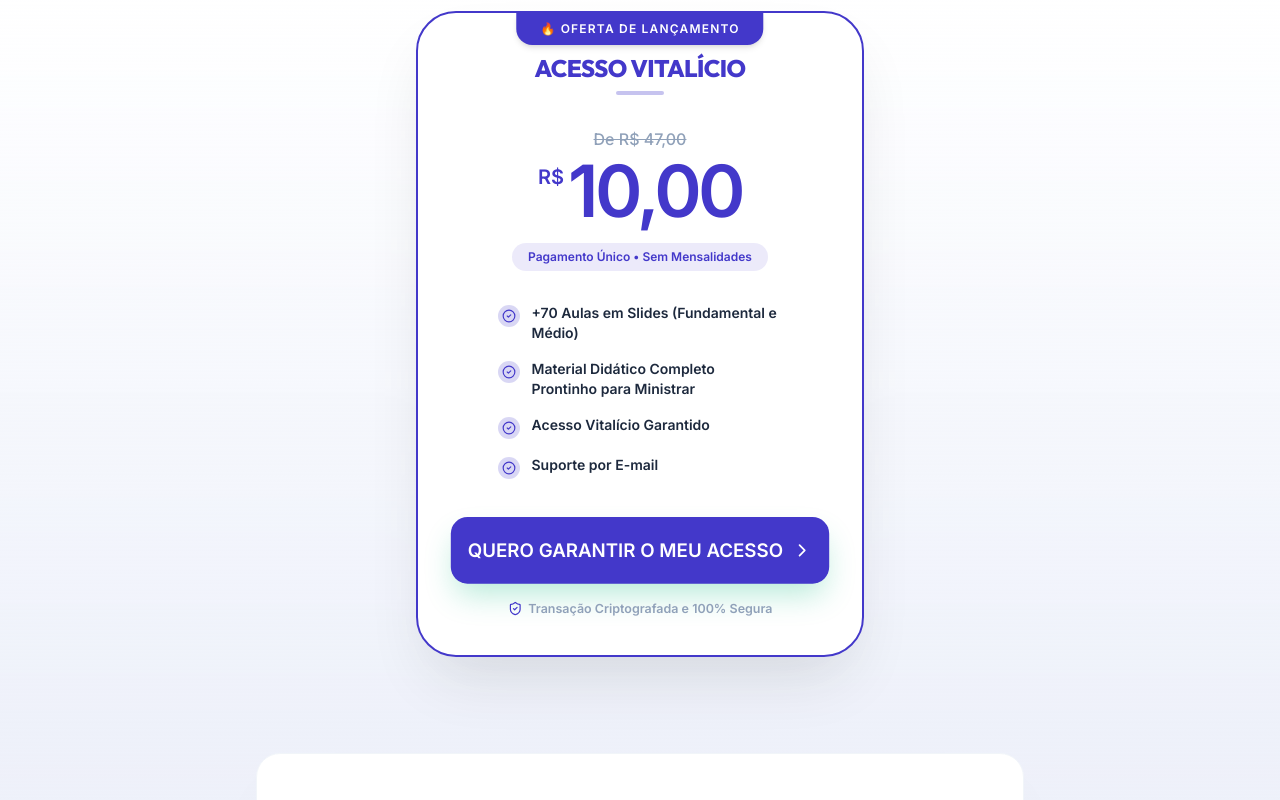
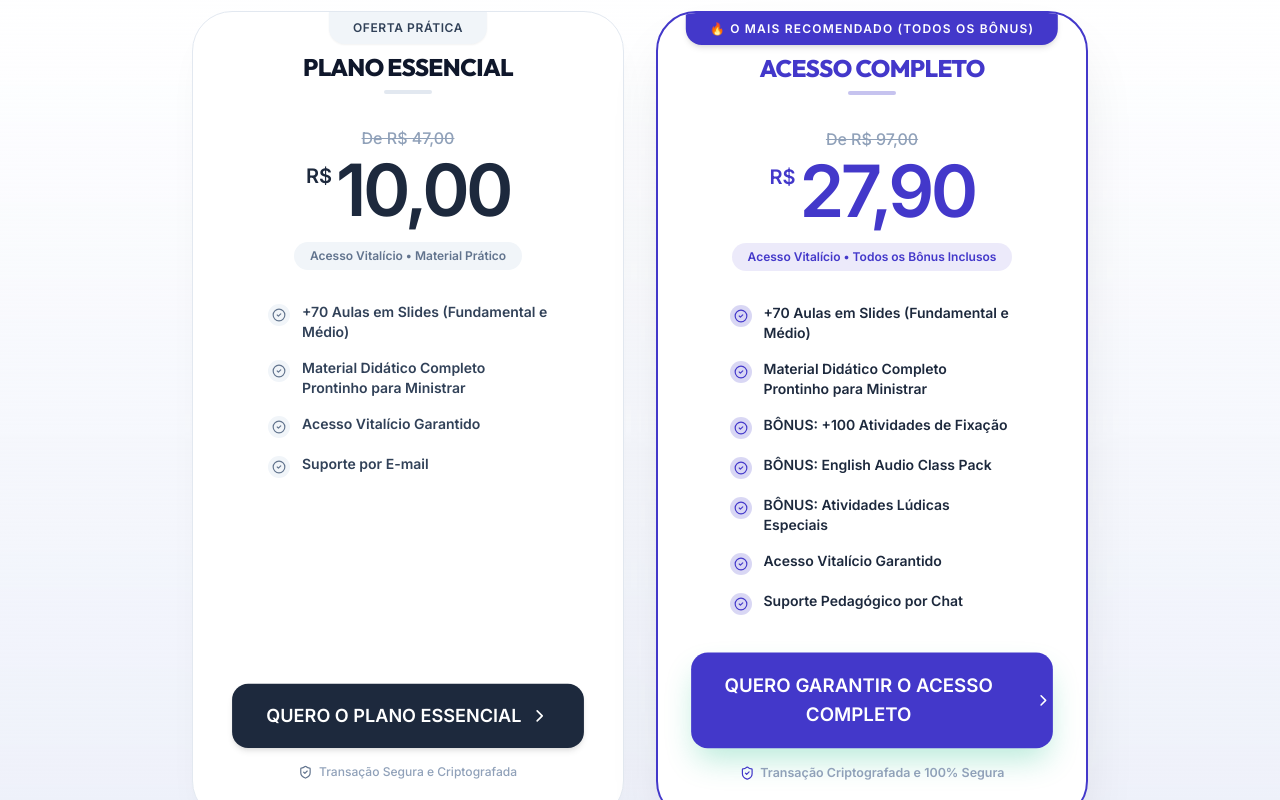
Before and after one commit to narutinfps-tech/ingles2, a React (Vite) app: page / in a window 1280 px wide. Shown: the part 9200-10000 px from the top of the page. Built offline with nearby package versions, Linux system fonts and the light colour scheme.

Commit message:
feat: redesign pricing section to two-column grid
Implement a dual-column layout for the pricing section to improve conversion, featuring a new "Essential" card design with updated styling and badges.

```diff
--- a/src/App.tsx
+++ b/src/App.tsx
@@ -1092,10 +1092,83 @@ export default function App() {
       <section id="pricing" className="pt-10 pb-24 bg-linear-to-b from-white via-primary/5 to-white relative">
         <div className="container mx-auto px-4 relative z-10">
           <div className="max-w-5xl mx-auto">
-            {/* Centered Pricing Card */}
-            <div className="max-w-md mx-auto">
+            {/* Two-Column Pricing Grid */}
+            <div className="grid grid-cols-1 md:grid-cols-2 gap-8 items-stretch max-w-4xl mx-auto">
 
-              {/* Card de Preço Único (R$ 10,00) */}
+              {/* Essential Card (R$ 10,00) */}
+              <motion.div
+                initial={{ y: 30, opacity: 0 }}
+                whileInView={{ y: 0, opacity: 1 }}
+                viewport={{ once: true }}
+                className="bg-white rounded-[40px] shadow-[0_20px_40px_-15px_rgba(0,0,0,0.06)] border border-slate-200 overflow-hidden relative flex flex-col justify-between"
+              >
+                {/* Floating Badge */}
+                <div className="bg-slate-100 text-slate-700 px-6 py-2 font-black text-xs absolute top-0 left-1/2 -translate-x-1/2 rounded-b-2xl shadow-xs z-20 whitespace-nowrap uppercase tracking-wider">
+                  Oferta Prática
+                </div>
+
+                <div className="p-8 md:p-10 pt-16 text-center flex-grow flex flex-col justify-between bg-slate-50/5">
+                  <div>
+                    <h3 className="text-2xl font-display font-black text-slate-900 mb-2 leading-tight uppercase tracking-tight">
+                      Plano Essencial
+                    </h3>
+                    <div className="w-12 h-1 bg-slate-200 mx-auto rounded-full mb-8" />
+
+                    {/* Price */}
+                    <div className="flex flex-col items-center justify-center mb-8">
+                      <span className="text-slate-400 line-through text-base font-medium mb-1">De R$ 47,00</span>
+                      <div className="flex items-start justify-center gap-1">
+                        <span className="text-slate-800 font-bold text-xl mt-2">R$</span>
+                        <span className="text-slate-800 font-black text-6xl md:text-7xl tracking-tighter leading-none">10,00</span>
+                      </div>
+                      <p className="inline-block mt-4 text-slate-500 font-bold bg-slate-100 px-4 py-1.5 rounded-full text-xs">
+                        Acesso Vitalício • Material Prático
+                      </p>
+                    </div>
+
+                    {/* Benefits List */}
+                    <div className="space-y-4 mb-10 text-left max-w-[280px] mx-auto">
+                      {[
+                        "+70 Aulas em Slides (Fundamental e Médio)",
+                        "Material Didático Completo Prontinho para Ministrar",
+                        "Acesso Vitalício Garantido",
+                        "Suporte por E-mail"
+                      ].map((item, i) => (
+                        <div key={i} className="flex items-start gap-3 font-semibold text-slate-700 text-sm">
+                          <div className="w-5.5 h-5.5 bg-slate-100 rounded-full flex items-center justify-center shrink-0 mt-0.5">
+                            <CheckCircle2 className="w-3.5 h-3.5 text-slate-500" />
+                          </div>
+                          <span>{item}</span>
+                        </div>
+                      ))}
+                    </div>
+                  </div>
+
+                  <motion.div
+                    animate={{ scale: [1, 1.03, 1] }}
+                    transition={{
+                      duration: 2.2,
+                      repeat: Infinity,
+                      ease: "easeInOut"
+                    }}
+                    whileHover={{ scale: 1.06 }}
+                    whileTap={{ scale: 0.98 }}
+                  >
+                    <a
+                      href="https://pay.cakto.com.br/mofctvj"
+                      className="w-full bg-slate-800 hover:bg-slate-900 text-white py-4.5 rounded-2xl font-black text-lg shadow-md transition-all flex items-center justify-center gap-2 active:translate-y-1 cursor-pointer no-underline"
+                    >
+                      QUERO O PLANO ESSENCIAL
+                      <ChevronRight className="w-5 h-5" />
+                    </a>
+                    <p className="mt-4 text-slate-400 text-xs flex items-center justify-center gap-1.5 font-medium">
+                      <ShieldCheck className="w-3.5 h-3.5 text-slate-500" /> Transação Segura e Criptografada
+                    </p>
+                  </motion.div>
+                </div>
+              </motion.div>
+
+              {/* Premium Card (R$ 27,90) */}
               <motion.div
                 initial={{ y: 30, opacity: 0 }}
                 whileInView={{ y: 0, opacity: 1 }}
@@ -1104,25 +1177,25 @@ export default function App() {
               >
                 {/* Floating Badge */}
                 <div className="bg-primary text-white px-6 py-2 font-black text-xs absolute top-0 left-1/2 -translate-x-1/2 rounded-b-2xl shadow-md z-20 whitespace-nowrap uppercase tracking-widest">
-                  🔥 OFERTA DE LANÇAMENTO
+                  🔥 O MAIS RECOMENDADO (TODOS OS BÔNUS)
                 </div>
 
                 <div className="p-8 md:p-10 pt-16 text-center flex-grow flex flex-col justify-between bg-slate-50/10">
                   <div>
                     <h3 className="text-2xl font-display font-black text-primary mb-2 leading-tight uppercase tracking-tight">
-                      Acesso Vitalício
+                      Acesso Completo
                     </h3>
                     <div className="w-12 h-1 bg-primary/30 mx-auto rounded-full mb-8" />
 
                     {/* Price */}
                     <div className="flex flex-col items-center justify-center mb-8">
-                      <span className="text-slate-400 line-through text-base font-medium mb-1">De R$ 47,00</span>
+                      <span className="text-slate-400 line-through text-base font-medium mb-1">De R$ 97,00</span>
                       <div className="flex items-start justify-center gap-1">
                         <span className="text-primary font-bold text-xl mt-2">R$</span>
-                        <span className="text-primary font-black text-6xl md:text-7xl tracking-tighter leading-none">10,00</span>
+                        <span className="text-primary font-black text-6xl md:text-7xl tracking-tighter leading-none">27,90</span>
                       </div>
                       <p className="inline-block mt-4 text-primary font-bold bg-primary/10 px-4 py-1.5 rounded-full text-xs">
-                        Pagamento Único • Sem Mensalidades
+                        Acesso Vitalício • Todos os Bônus Inclusos
                       </p>
                     </div>
 
@@ -1131,8 +1204,11 @@ export default function App() {
                       {[
                         "+70 Aulas em Slides (Fundamental e Médio)",
                         "Material Didático Completo Prontinho para Ministrar",
+                        "BÔNUS: +100 Atividades de Fixação",
+                        "BÔNUS: English Audio Class Pack",
+                        "BÔNUS: Atividades Lúdicas Especiais",
                         "Acesso Vitalício Garantido",
-                        "Suporte por E-mail"
+                        "Suporte Pedagógico por Chat"
                       ].map((item, i) => (
                         <div key={i} className="flex items-start gap-3 font-semibold text-slate-800 text-sm">
                           <div className="w-5.5 h-5.5 bg-primary/20 rounded-full flex items-center justify-center shrink-0 mt-0.5">
@@ -1155,10 +1231,10 @@ export default function App() {
                     whileTap={{ scale: 0.98 }}
                   >
                     <a
-                      href="https://pay.cakto.com.br/mofctvj"
+                      href="https://pay.cakto.com.br/ec4jzvs_888538"
                       className="w-full bg-primary hover:bg-emerald-700 text-white py-4.5 rounded-2xl font-black text-lg shadow-[0_15px_30px_-5px_rgba(16,185,129,0.3)] transition-all flex items-center justify-center gap-2 active:translate-y-1 cursor-pointer no-underline"
                     >
-                      QUERO GARANTIR O MEU ACESSO
+                      QUERO GARANTIR O ACESSO COMPLETO
                       <ChevronRight className="w-5 h-5" />
                     </a>
                     <p className="mt-4 text-slate-400 text-xs flex items-center justify-center gap-1.5 font-semibold">
```
